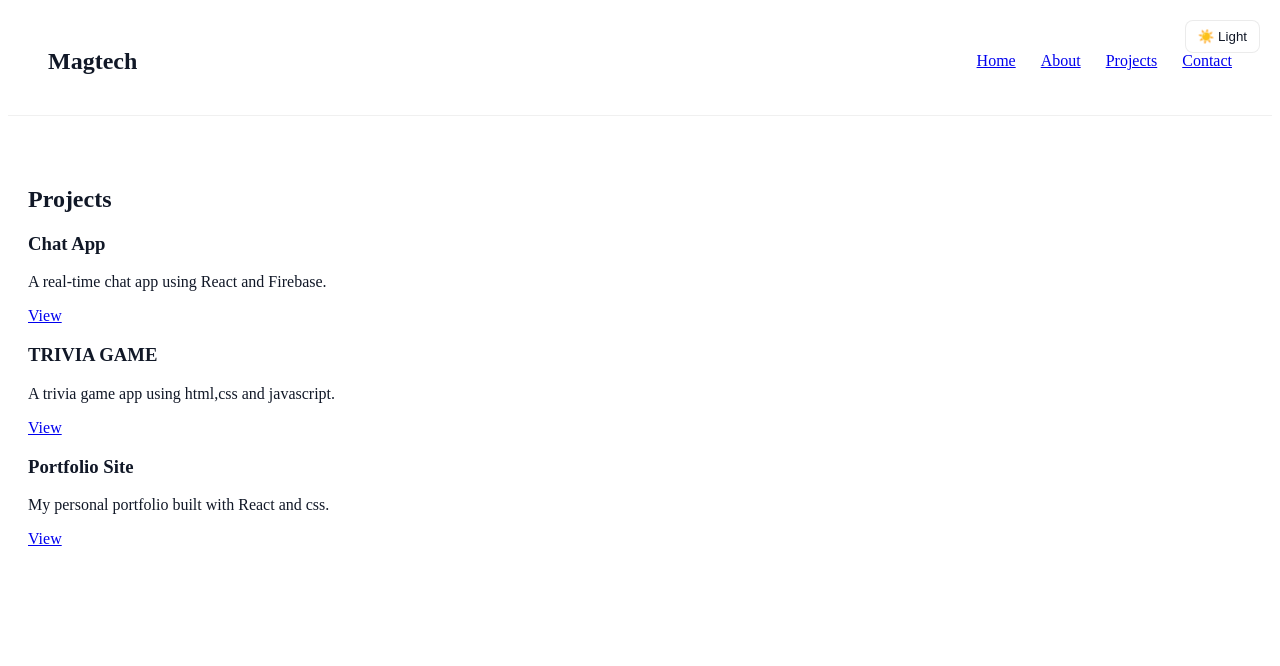
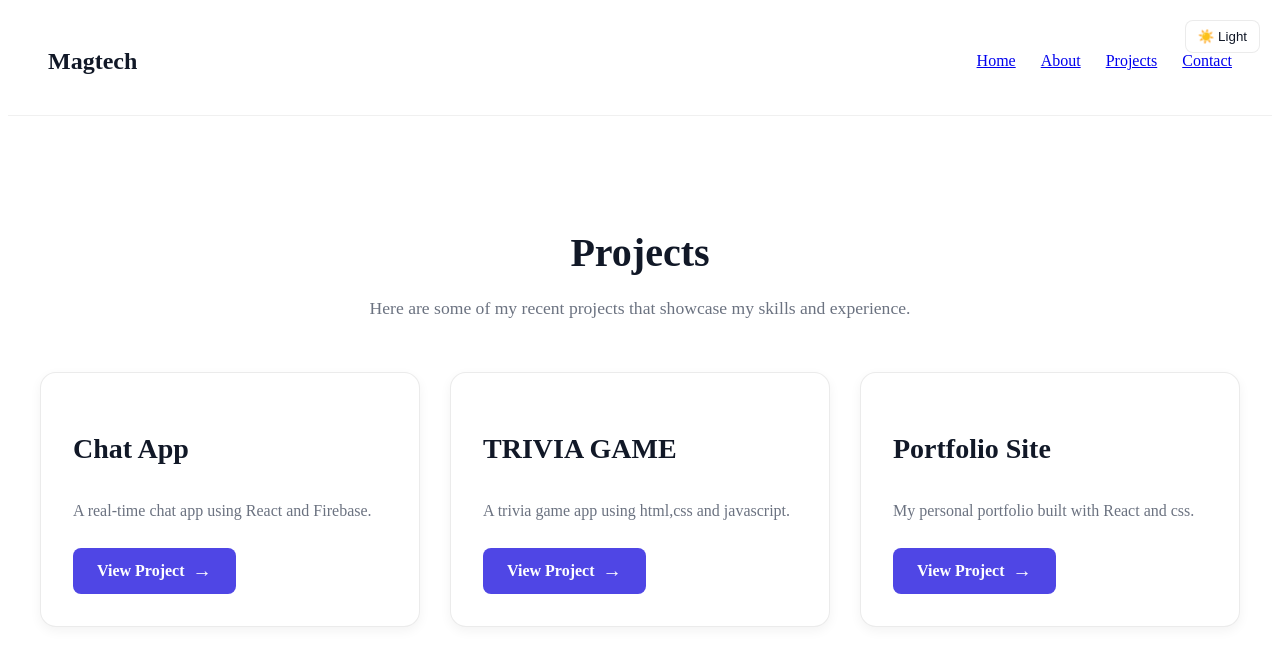
Before and after one commit to PRECIOUS1246/my-portfolio, a React (Vite) app in the folder my-portfolio/: page /projects in a window 1280 px wide. Shown: the top 666 px of the page. Built offline with nearby package versions, Linux system fonts and the light colour scheme.

Commit message:
new changes

```diff
--- a/my-portfolio/src/components/About.jsx
+++ b/my-portfolio/src/components/About.jsx
@@ -1,29 +1,62 @@
-import { FaCode, FaBriefcase, FaGraduationCap, FaLaptopCode } from "react-icons/fa";
+import { useEffect, useRef } from "react";
+import {
+  FaCode,
+  FaBriefcase,
+  FaGraduationCap,
+  FaLaptopCode,
+  FaTools,
+  FaBullseye,
+} from "react-icons/fa";
 
 function About() {
+
+  const aboutRef = useRef(null);
+
+  useEffect(() => {
+    const observer = new IntersectionObserver(
+      ([entry]) => {
+        if (entry.isIntersecting) {
+          entry.target.classList.add("show");
+        }
+      },
+      { threshold: 0.2 }
+    );
+
+    if (aboutRef.current) {
+      observer.observe(aboutRef.current);
+    }
+
+    return () => observer.disconnect();
+  }, []);
+
   return (
-    <section id="about" className="about">
+   <section
+  id="about"
+  className="about fade-in"
+  ref={aboutRef}
+>
       <h2>About Me</h2>
 
       <p className="about-text">
-        I build modern, fast, responsive React applications. I am a frontend
-        developer passionate about building clean, responsive, and interactive
-        web applications. I enjoy working with React, Tailwind CSS, and other
-        modern web technologies to create projects that are both functional and
-        visually appealing.
+        I am a frontend developer passionate about building clean, responsive,
+        and interactive web applications. I specialize in React and modern web
+        technologies, with a strong focus on user experience and performance.
+        I enjoy turning ideas into real, functional products that look great on
+        all devices.
       </p>
 
+      {/* Info Cards */}
       <div className="info-cards">
         <div className="info-card">
           <FaCode className="info-icon" />
-          <h4>Skill</h4>
-          <p>Frontend developer & proficient in Microsoft Office</p>
+          <h4>Core Skill</h4>
+          <p>Frontend Development (React)</p>
         </div>
 
         <div className="info-card">
           <FaBriefcase className="info-icon" />
           <h4>Experience</h4>
-          <p>4 Years</p>
+          <p>4+ Years Learning & Building Projects</p>
         </div>
 
         <div className="info-card">
@@ -41,6 +74,61 @@ function About() {
           <p>Java, C++, HTML, CSS, JavaScript, React</p>
         </div>
       </div>
+
+      {/* Skills */}
+      <div className="about-section">
+        <h3>Technical Skills</h3>
+        <p>
+          React • JavaScript • HTML5 • CSS3 • Tailwind CSS • Responsive Design •
+          Git & GitHub
+        </p>
+      </div>
+
+      {/* Tools */}
+      <div className="about-section">
+        <h3>
+          <FaTools /> Tools & Technologies
+        </h3>
+        <p>VS Code • Git • GitHub • npm • Vite • Chrome DevTools • Figma</p>
+      </div>
+
+      {/* Why Me */}
+      <div className="about-section">
+        <h3>Why Me?</h3>
+        <ul>
+          <li>✔ Clean and maintainable code</li>
+          <li>✔ Mobile-first & responsive design</li>
+          <li>✔ Strong attention to UI/UX</li>
+          <li>✔ Fast learner & problem solver</li>
+        </ul>
+      </div>
+
+      {/* Career Goal */}
+      <div className="about-section">
+        <h3>
+          <FaBullseye /> Career Goal
+        </h3>
+        <p>
+          I am currently seeking opportunities as a Junior Frontend Developer
+          where I can contribute to real-world projects, grow my skills, and work
+          with a collaborative team.
+        </p>
+      </div>
+
+      {/* Call to Action */}
+      <div className="about-buttons">
+  <a href="projects" className="btn primary">
+    View Projects
+  </a>
+
+  <a
+    href="public\cv\My_cv.pdf"
+    download
+    className="btn outline"
+  >
+    Download CV
+  </a>
+</div>
     </section>
   );
 }
--- a/my-portfolio/src/components/Projects.jsx
+++ b/my-portfolio/src/components/Projects.jsx
@@ -19,17 +19,27 @@ const projects = [
 function Projects() {
   return (
     <section id="projects" className="projects">
+      <div className="projects-container">
         <h2>Projects</h2>
+        <p className="projects-subtitle">
+          Here are some of my recent projects that showcase my skills and experience.
+        </p>
         <div className="projects-grid">
           {projects.map((p) => (
-          <article key={p.title} className="project">
+            <article key={p.title} className="project-card">
               <h3>{p.title}</h3>
-            <p>{p.description}</p>
-            <a href={p.link} aria-label={`View ${p.title}`}>
-              View
+              <p className="project-description">{p.description}</p>
+              <a
+                href={p.link}
+                aria-label={`View ${p.title}`}
+                className="project-link"
+              >
+                View Project
+                <span className="project-link-arrow">→</span>
               </a>
             </article>
           ))}
+        </div>
       </div>
     </section>
   );
--- a/my-portfolio/src/index.css
+++ b/my-portfolio/src/index.css
@@ -94,7 +94,7 @@ body.dark .navbar {
   margin: 0 auto 40px;
   text-align: center;
   line-height: 1.7;
-  color: #a59797;
+
 }
 
 .info-cards {
@@ -141,3 +141,192 @@ body.dark .navbar {
 .info-card {
   text-align: center;
 }
+
+.about-section {
+  margin-top: 40px;
+}
+
+.about-section h3 {
+  margin-bottom: 10px;
+  font-size: 1.3rem;
+}
+
+.about-section ul {
+  list-style: none;
+  padding-left: 0;
+
+}
+
+.about-section ul li {
+  margin-bottom: 8px;
+
+}
+
+.about-buttons {
+  margin-top: 40px;
+  display: flex;
+  gap: 15px;
+  justify-content: center;
+}
+
+.btn {
+  padding: 12px 25px;
+  border-radius: 8px;
+  text-decoration: none;
+  font-weight: 600;
+}
+
+.btn.primary {
+  background: #4f46e5;
+  color: #fff;
+}
+
+.btn.outline {
+  border: 2px solid #4f46e5;
+  color: #4f46e5;
+}
+
+/* Scroll animation */
+.fade-in {
+  opacity: 0;
+  transform: translateY(30px);
+  transition: all 0.8s ease;
+}
+
+.fade-in.show {
+  opacity: 1;
+  transform: translateY(0);
+}
+
+/* Projects Section Improvements */
+.projects {
+  padding: 80px 20px;
+  max-width: 1200px;
+  margin: 0 auto;
+}
+
+.projects-container {
+  width: 100%;
+}
+
+.projects h2 {
+  font-size: 2.5rem;
+  text-align: center;
+  margin-bottom: 15px;
+  color: var(--fg);
+}
+
+.projects-subtitle {
+  text-align: center;
+  color: var(--muted);
+  margin-bottom: 50px;
+  font-size: 1.1rem;
+  max-width: 600px;
+  margin-left: auto;
+  margin-right: auto;
+  line-height: 1.6;
+}
+
+.projects-grid {
+  display: grid;
+  grid-template-columns: repeat(auto-fit, minmax(300px, 1fr));
+  gap: 30px;
+  margin-top: 40px;
+}
+
+.project-card {
+  background: var(--bg);
+  border: 1px solid rgba(0, 0, 0, 0.08);
+  border-radius: 16px;
+  padding: 32px;
+  box-shadow: 0 4px 12px rgba(0, 0, 0, 0.05);
+  transition: transform 0.3s ease, box-shadow 0.3s ease, border-color 0.3s ease;
+  display: flex;
+  flex-direction: column;
+}
+
+body.dark .project-card {
+  border-color: rgba(255, 255, 255, 0.1);
+  box-shadow: 0 4px 12px rgba(0, 0, 0, 0.3);
+}
+
+.project-card:hover {
+  transform: translateY(-8px);
+  box-shadow: 0 12px 32px rgba(0, 0, 0, 0.12);
+  border-color: rgba(79, 70, 229, 0.3);
+}
+
+body.dark .project-card:hover {
+  box-shadow: 0 12px 32px rgba(0, 0, 0, 0.5);
+  border-color: rgba(79, 70, 229, 0.5);
+}
+
+.project-card h3 {
+  font-size: 1.75rem;
+  margin-bottom: 16px;
+  color: var(--fg);
+  transition: color 0.3s ease;
+}
+
+.project-card:hover h3 {
+  color: #4f46e5;
+}
+
+.project-description {
+  color: var(--muted);
+  line-height: 1.7;
+  margin-bottom: 24px;
+  flex-grow: 1;
+  font-size: 1rem;
+}
+
+.project-link {
+  display: inline-flex;
+  align-items: center;
+  justify-content: center;
+  padding: 12px 24px;
+  background: #4f46e5;
+  color: #fff;
+  text-decoration: none;
+  border-radius: 8px;
+  font-weight: 600;
+  transition: all 0.3s ease;
+  margin-top: auto;
+  width: fit-content;
+}
+
+.project-link:hover {
+  background: #4338ca;
+  transform: translateX(4px);
+  box-shadow: 0 4px 12px rgba(79, 70, 229, 0.4);
+}
+
+.project-link-arrow {
+  margin-left: 8px;
+  transition: transform 0.3s ease;
+  font-size: 1.2rem;
+}
+
+.project-link:hover .project-link-arrow {
+  transform: translateX(4px);
+}
+
+/* Responsive adjustments */
+@media (max-width: 768px) {
+  .projects {
+    padding: 60px 20px;
+  }
+
+  .projects h2 {
+    font-size: 2rem;
+  }
+
+  .projects-grid {
+    grid-template-columns: 1fr;
+    gap: 24px;
+  }
+
+  .project-card {
+    padding: 24px;
+  }
+}
```
Also changed, not shown: 1 other file (tests, documents, lock files or other folders). Lines whose indentation alone changed are shown as unchanged.
